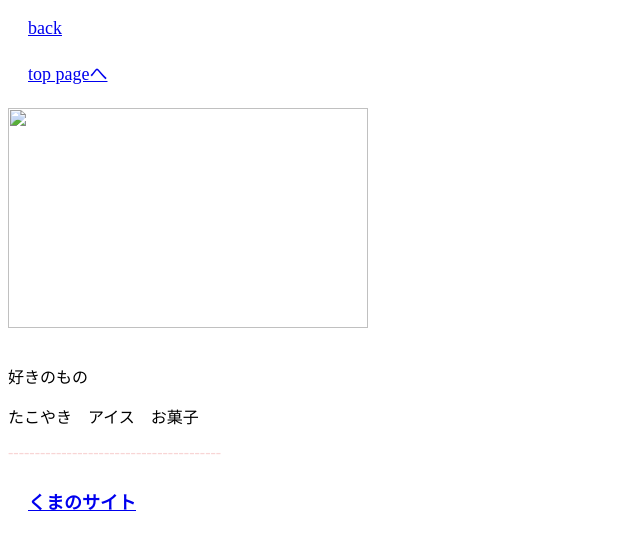
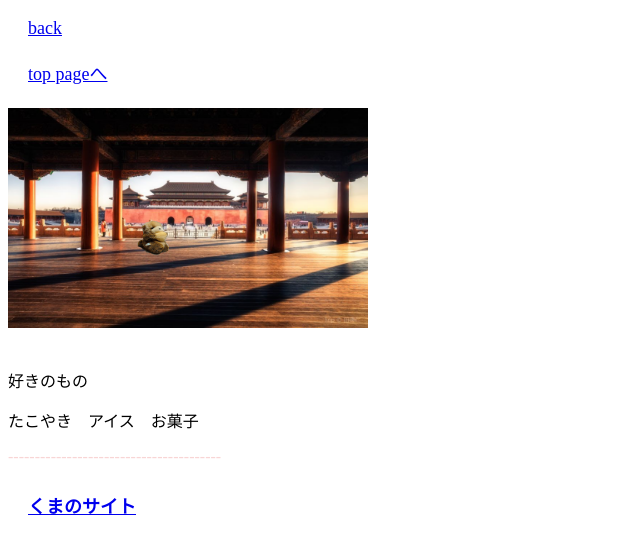
Before and after one commit to oconico/racco.01, a plain HTML site: page bbb.html in a window 1280 px wide. Shown: the whole page, without its empty margins (0-640 px from the left). Drawn offline with Linux system fonts and the light colour scheme.

Commit message:
Update bbb.html

```diff
--- a/bbb.html
+++ b/bbb.html
@@ -12,7 +12,7 @@
     <a href="../racco001/index.html">top pageへ</a>
 
   </header>
-      <img src="../raccophoto/siro002.png" alt="" width="360" height="220">
+      <img src="https://github.com/oconico/racco.01/blob/master/siro002.png?raw=true" alt="" width="360" height="220">
       <p>好きのもの</p>
       <p>たこやき　アイス　お菓子</p>
       <p id="line">----------------------------------------</p>
```
